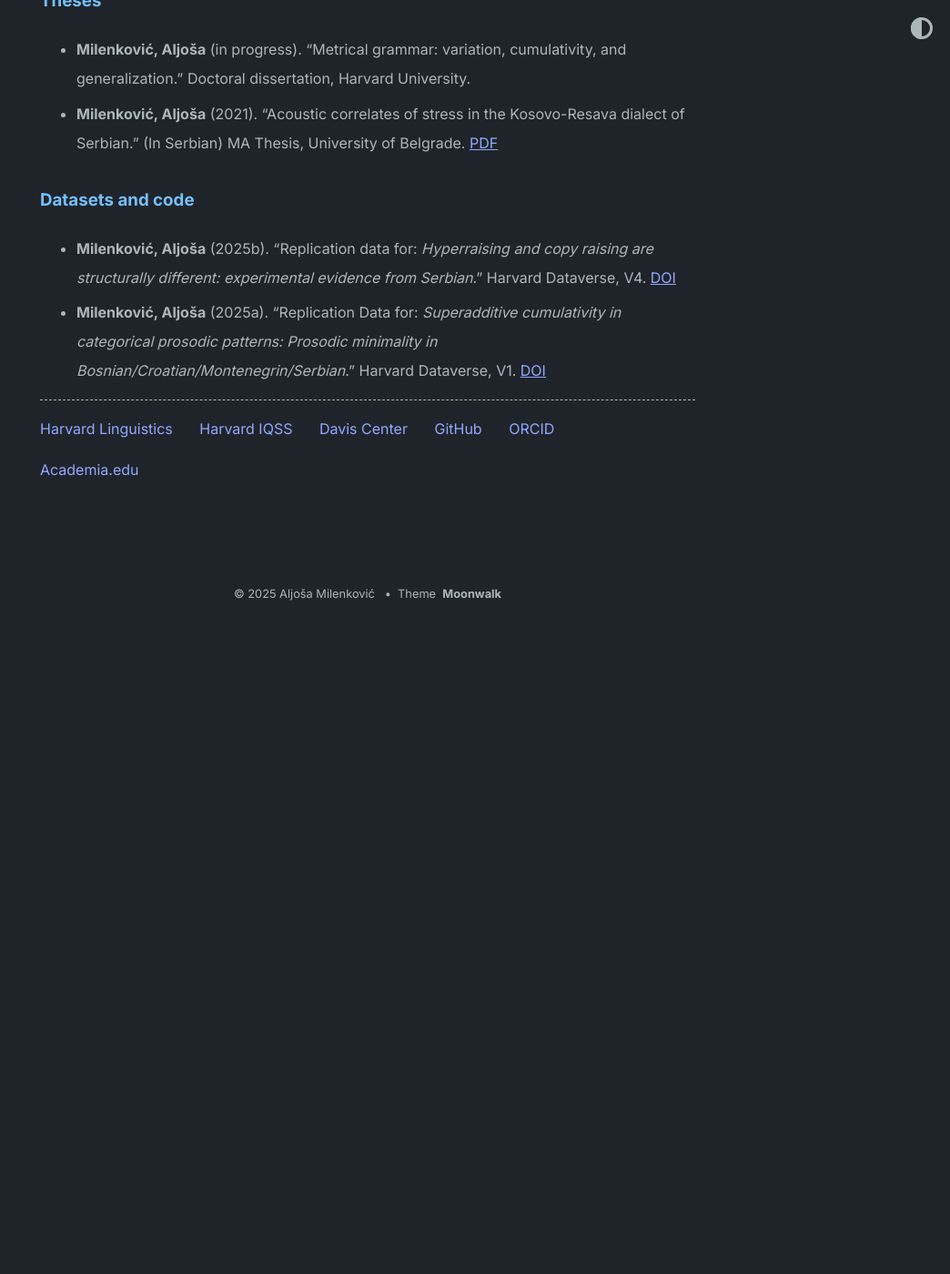
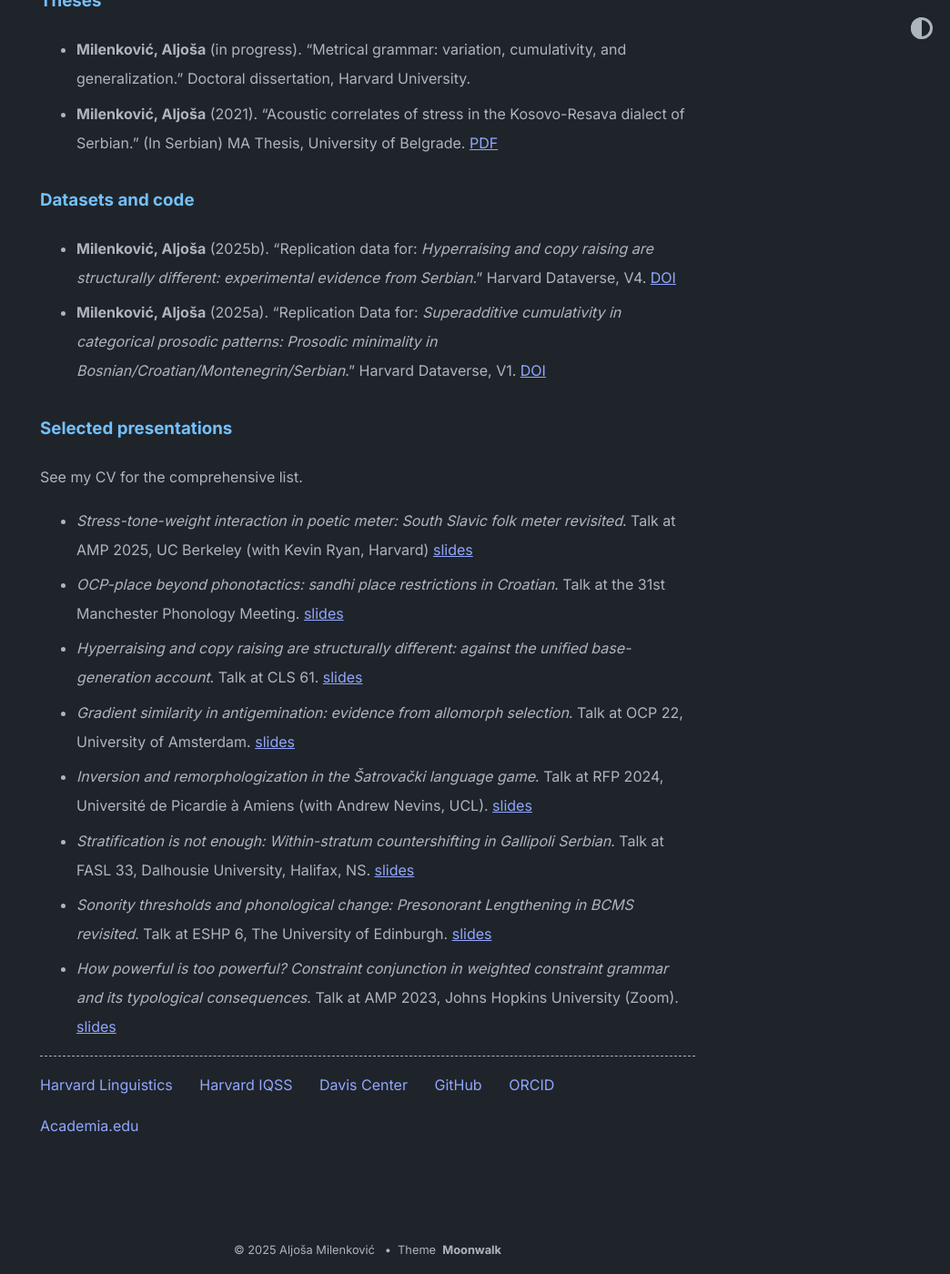
Before and after one commit to AljosaMilenkovic/AljosaMilenkovic.github.io, a Jekyll site: the page built from papers.md, in a window 1280 px wide and 1400 px high, scrolled down 1386 px. Shown: the whole window at 91% size, without its empty margins (236-1280 px from the left). Built offline with Jekyll 4.4.1, drawn with Linux system fonts in a browser that asks for light colours; before the commit the page ends 2065 px from its top, so only the background shows below that.

Commit message:
Update papers.md

```diff
--- a/papers.md
+++ b/papers.md
@@ -28,3 +28,16 @@ permalink: /papers/
 
 - **Milenković, Aljoša** (2025b). “Replication data for: *Hyperraising and copy raising are structurally different: experimental evidence from Serbian*.” Harvard Dataverse, V4. [DOI](https://doi.org/10.7910/DVN/JHH7MQ)
 - **Milenković, Aljoša** (2025a). "Replication Data for: *Superadditive cumulativity in categorical prosodic patterns: Prosodic minimality in Bosnian/Croatian/Montenegrin/Serbian*." Harvard Dataverse, V1. [DOI](https://doi.org/10.7910/DVN/1V64L2)
+
+### Selected presentations
+
+See my CV for the comprehensive list.
+
+- *Stress-tone-weight interaction in poetic meter: South Slavic folk meter revisited*. Talk at AMP 2025, UC Berkeley (with Kevin Ryan, Harvard) [slides](/amp25.pdf)
+- *OCP-place beyond phonotactics: sandhi place restrictions in Croatian*. Talk at the 31st Manchester Phonology Meeting. [slides](/mfm31.pdf)
+- *Hyperraising and copy raising are structurally different: against the unified base-generation account*. Talk at CLS 61. [slides](/cls61.pdf)
+- *Gradient similarity in antigemination: evidence from allomorph selection*. Talk at OCP 22, University of Amsterdam. [slides](/ocp.pdf)
+- *Inversion and remorphologization in the Šatrovački language game*. Talk at RFP 2024, Université de Picardie à Amiens (with Andrew Nevins, UCL). [slides](/rfp.pdf)
+- *Stratification is not enough: Within-stratum countershifting in Gallipoli Serbian*. Talk at FASL 33, Dalhousie University, Halifax, NS. [slides](/fasl.pdf)
+- *Sonority thresholds and phonological change: Presonorant Lengthening in BCMS revisited*. Talk at ESHP 6, The University of Edinburgh. [slides](/eshp.pdf)
+- *How powerful is too powerful? Constraint conjunction in weighted constraint grammar and its typological consequences*. Talk at AMP 2023, Johns Hopkins University (Zoom). [slides](/amp23.pdf)
```
